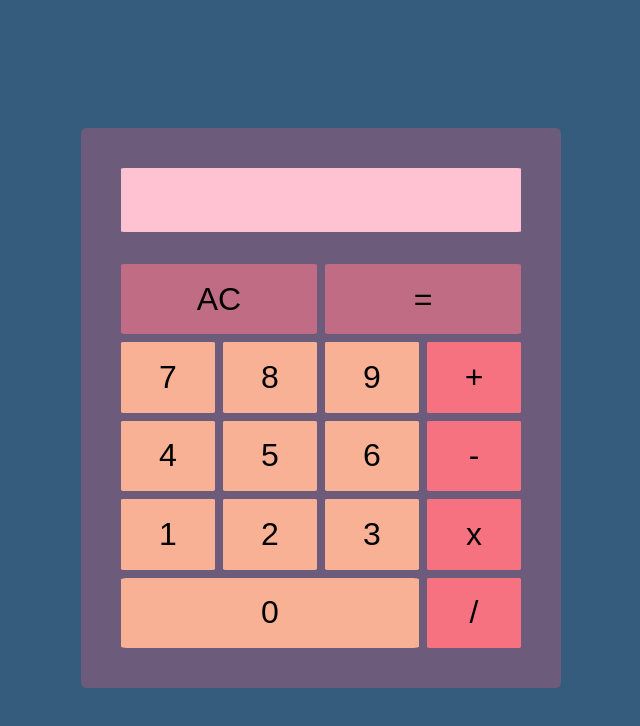
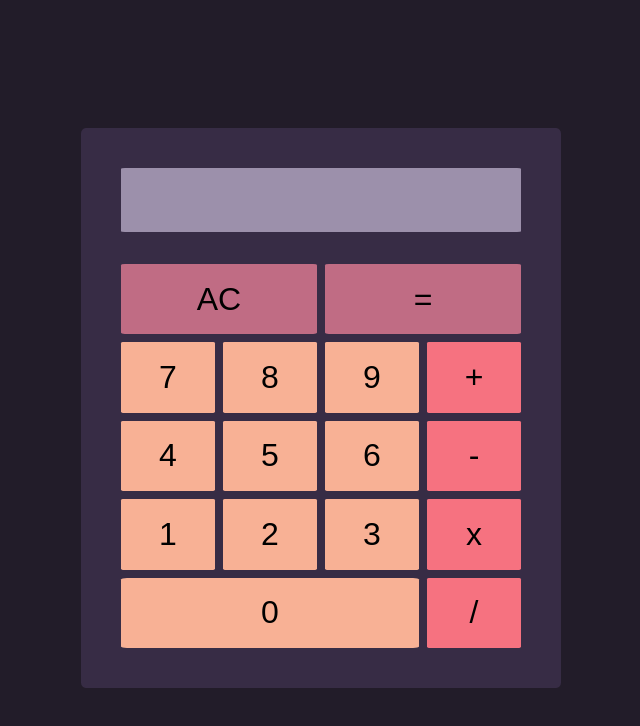
Before and after one commit to emilydta/calculator, a plain HTML site: page index.html in a window 1280 px wide. Shown: the whole page, without its empty margins (327-967 px from the left). Drawn offline with Linux system fonts and the light colour scheme.

Commit message:
colour changes

```diff
--- a/style.css
+++ b/style.css
@@ -5,7 +5,7 @@ body {
     justify-content: center;
     align-items: center;
     font-family: Arial;
-    background: #355C7D;
+    background: #221c29;
     overflow: hidden;
 }
 
@@ -17,7 +17,7 @@ body {
     width: 60vmin;
     height: 70vmin;
     border-radius: 1%;
-    background: #6C5B7B;
+    background: #372c45;
 }
 
 .container {
@@ -34,12 +34,11 @@ body {
     justify-content: right;
     align-items: center;
     overflow: hidden;
-    background: white;
+    background: #9c90ab;
     width: 50vmin;
     height: 10vmin;
     margin-bottom: 2em;
     border-radius: 1%;
-    background: #ffc2d3;
 }
 
 #display {
```
